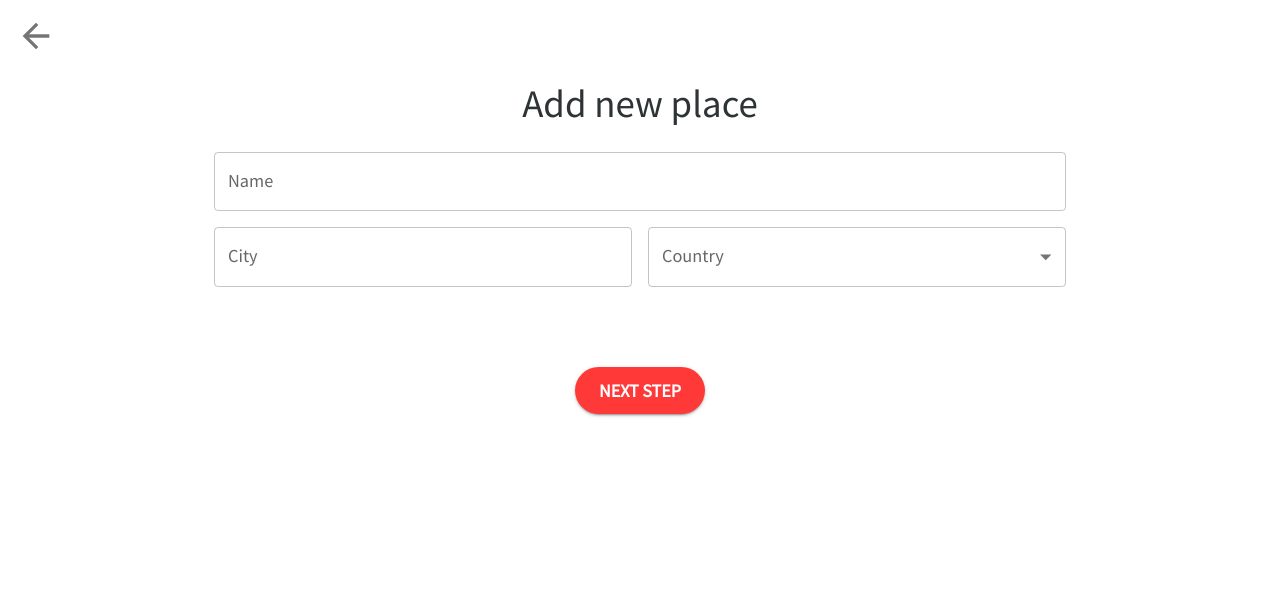
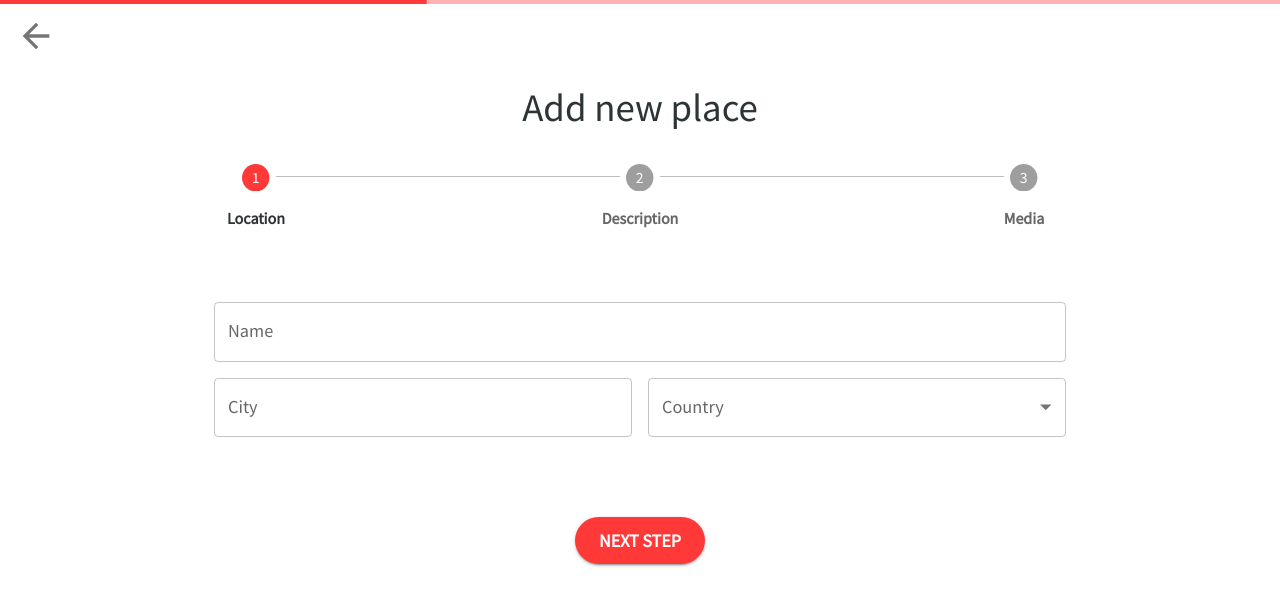
Before and after one commit to grazjan/places, a React (Create React App) app in the folder client/: page /create in a window 1280 px wide. Shown: the top 606 px of the page. Built offline with nearby package versions, Linux system fonts and the light colour scheme.

Commit message:
simple validation / upload functionality

```diff
--- a/client/src/pages/Create.js
+++ b/client/src/pages/Create.js
@@ -1,12 +1,12 @@
-import { Box, Button, Container, IconButton, Typography } from '@mui/material'
+import { Box, Button, Container, IconButton, LinearProgress, Step, StepLabel, Stepper, Typography } from '@mui/material'
 import ArrowBackIcon from '@mui/icons-material/ArrowBack';
-import AddPlace from '../components/AddPlace/AddPlace'
 import { useNavigate } from 'react-router-dom';
 import styled from '@emotion/styled';
-import { useState } from 'react';
+import { useEffect, useState } from 'react';
 import Basic from '../components/AddPlace/Basic';
 import Description from '../components/AddPlace/Description';
 import Media from '../components/AddPlace/Media';
+import { useAddPlaceMutation } from '../features/apiSlice';
 
 
 const StyledGoBack = styled(Box)(({ theme }) => ({
@@ -24,14 +24,35 @@ const steps = [
 const Create = () => {
 
     const [currentStep, setCurrentStep] = useState(steps[0]);
+    const [isFilled, setIsFilled] = useState(false);
+
     const [formData, setFormData] = useState({
-        name: '',
+        title: '',
         city: '',
         country: '',
         countryCode: '',
         description: '',
         visited: '',
+        images: []
     })
+
+    useEffect(() => {
+        const { title, city, country, description, images } = formData;
+        if(title && city && country && description && images.length) {
+            setIsFilled(true)
+        } else {
+            setIsFilled(false)
+        }
+    }, [formData])
+
+    const [
+       addPlace,
+       {data: places,
+       isLoading,
+       isSuccess,
+       isError
+       }
+    ] = useAddPlaceMutation();
 
     const navigate = useNavigate();
 
@@ -39,26 +60,53 @@ const Create = () => {
         setFormData({ ...formData, [e.target.name]: e.target.value })
     }
 
+    const handleUpload = (files) => {
+        let imagesArr = formData.images;
+        imagesArr.push(files);
+        setFormData({ ...formData, images: imagesArr });
+    }
+
+    const handleSubmit = () => {
+        addPlace(formData)
+    }
+
     return (
         <>
+
+        <LinearProgress variant="determinate" value={ (100/steps.length) * currentStep.step}/>
+
         <StyledGoBack>
             <IconButton onClick={() => navigate(-1)}>
                 <ArrowBackIcon fontSize="large"/>
             </IconButton>
         </StyledGoBack>
+
         <Container>
             <Box textAlign="center" pt={10}>
                 <Typography variant="h4" component="h1">
                     Add new place
                 </Typography>
             </Box>
+            {/* Stepper components (medium devices only) */}
+            <Box pt={4} pb={6} sx={{ display: { xs: "none", sm: "block" } }}>
+                <Stepper activeStep={currentStep.step-1} alternativeLabel>
+                    {steps.map((step) => (
+                        <Step key={step.step}>
+                            <StepLabel><strong>{step.label}</strong></StepLabel>
+                        </Step>
+                    ))}
+                </Stepper>
+            </Box>
         </Container>
+
+        {/* Multistep form */}
         <Container maxWidth="md" sx={{ mt: 3 }}>
             {currentStep.label === "Location" && <Basic formData={formData} handleForm={handleForm}/>}
             {currentStep.label === "Description" && <Description formData={formData} handleForm={handleForm}/>}
-            {currentStep.label === "Media" && <Media formData={formData} handleForm={handleForm}/>}
+            {currentStep.label === "Media" && <Media formData={formData} handleForm={handleForm} handleUpload={handleUpload} />}
         </Container>
-         {/* Form controls */}
+
+         {/* Form buttons */}
          <Box textAlign="center" mt={10}>
             {currentStep.step !== steps[0].step &&
                 <Button sx={{ mr: 2 }} variant='outlined' onClick={() => setCurrentStep(steps[currentStep.step-2])}>Previous Step</Button>
@@ -66,7 +114,13 @@ const Create = () => {
             {currentStep.step !== steps[steps.length-1].step &&
                 <Button variant='contained' onClick={() => setCurrentStep(steps[currentStep.step])}>Next step</Button>
             }
+            {currentStep.step == steps.length &&
+                <Button variant="contained" disabled={!isFilled} onClick={handleSubmit}>
+                    Add place
+                </Button>
+            }
         </Box>
+
         </>
     )
 }
```
